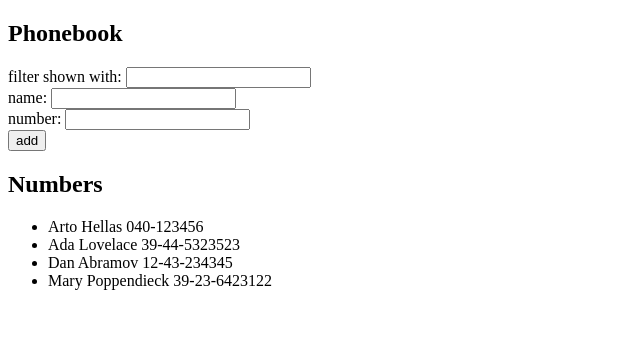
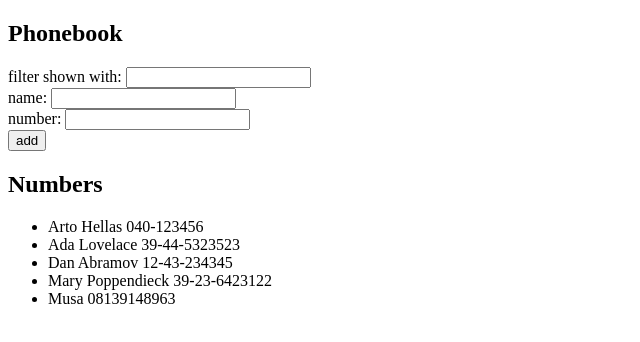
Before and after one commit to Musdon/University-Of-Helsinki, a React (Create React App) app in the folder part2/exercise2.6-2.10/: page / in a window 1280 px wide. Shown: the top 342 px of the page, without its empty margins (0-640 px from the left). Built offline with nearby package versions, Linux system fonts and the light colour scheme; data requests are answered from the project's data file.

Commit message:
added a contact to the server

```diff
--- a/part2/exercise2.6-2.10/db.json
+++ b/part2/exercise2.6-2.10/db.json
@@ -19,6 +19,11 @@
       "name": "Mary Poppendieck",
       "number": "39-23-6423122",
       "id": "4"
+    },
+    {
+      "id": "fc1e",
+      "name": "Musa",
+      "number": "08139148963"
     }
   ]
 }
--- a/part2/exercise2.6-2.10/src/App.js
+++ b/part2/exercise2.6-2.10/src/App.js
@@ -1,5 +1,6 @@
 import axios from "axios";
 import { useEffect, useState } from "react";
+import personService from "./services/persons";
 
 const App = () => {
   const [persons, setPersons] = useState([]);
@@ -30,13 +31,18 @@ const App = () => {
 
   const addPerson = (event) => {
     event.preventDefault();
-
+    const personObject = {
+      name: newName,
+      number: newNumber,
+    };
     if (persons.some((person) => person.name === newName)) {
       alert(`${newName} is already in the phone book`);
     } else {
-      setPersons(persons.concat({ name: newName, number: newNumber }));
-      setNewName("");
-      setNewNumber("");
+      personService.create(personObject).then((returnedObject) => {
+        setPersons(persons.concat({ name: newName, number: newNumber }));
+        setNewName("");
+        setNewNumber("");
+      });
     }
   };
 
--- /dev/null
+++ b/part2/exercise2.6-2.10/src/services/persons.js
@@ -0,0 +1,9 @@
+import axios from "axios";
+const baseUrl = "http://localhost:3002/persons";
+
+const create = (newObject) => {
+  const request = axios.post(baseUrl, newObject);
+  return request.then((response) => response.data);
+};
+
+export default { create };
```
